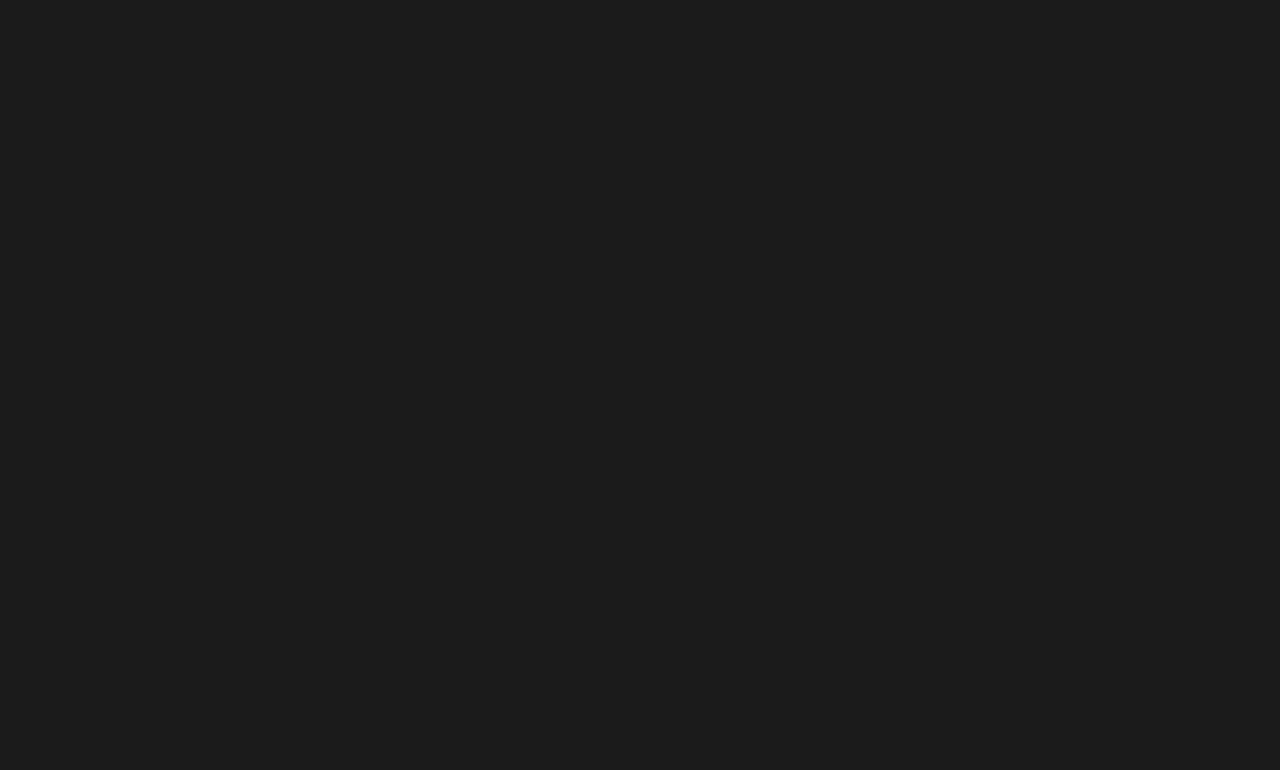
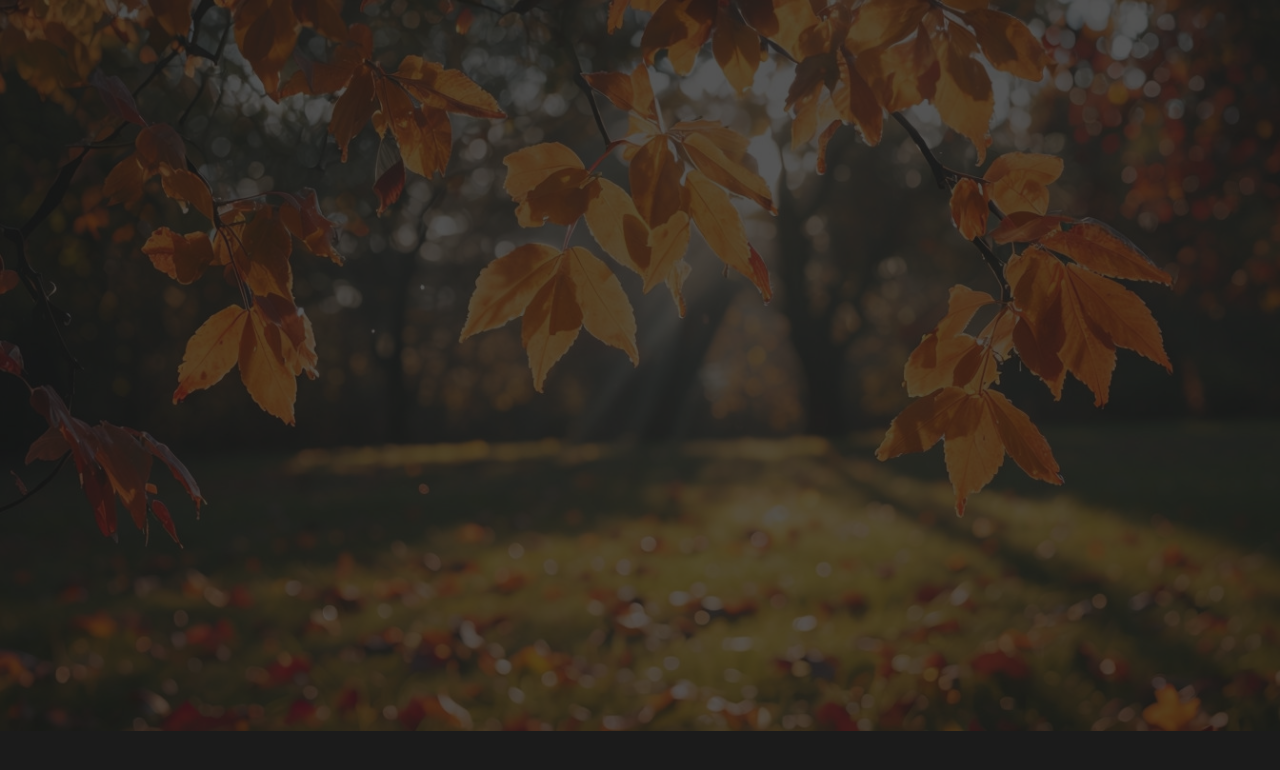
Before and after one commit to imageofyeshua/nextjs-portfolio, a Next.js app: page / in a window 1280 px wide. Shown: the top 770 px of the page. Built offline with nearby package versions, Linux system fonts and the light colour scheme.

Commit message:
Created RenderModel

```diff
--- a/src/app/page.js
+++ b/src/app/page.js
@@ -1,7 +1,14 @@
 import Image from "next/image";
+import bg from "../../public/background/autumn-leaves.png";
 
 export default function Home() {
   return (
-    <main className="flex min-h-screen flex-col items-center justify-between relative"></main>
+    <main className="flex min-h-screen flex-col items-center justify-between relative">
+      <Image
+        src={bg}
+        alt="background-image"
+        className="w-full h-full object-cover object-center opacity-25"
+      />
+    </main>
   );
 }
--- /dev/null
+++ b/src/components/RenderModel.jsx
@@ -0,0 +1,13 @@
+import { View, Text } from "react-native";
+import React, { Suspense } from "react";
+import { Canvas } from "@react-three/fiber";
+
+const RenderModel = ({ children, className }) => {
+  return (
+    <Canvas className={clsx("w-screen h-screen relative", className)}>
+      <Suspense fallback={null}>{children}</Suspense>
+    </Canvas>
+  );
+};
+
+export default RenderModel;
```
Also changed, not shown: Image Prompts.txt (deleted), public/background/autumn-leaves.png (added).
